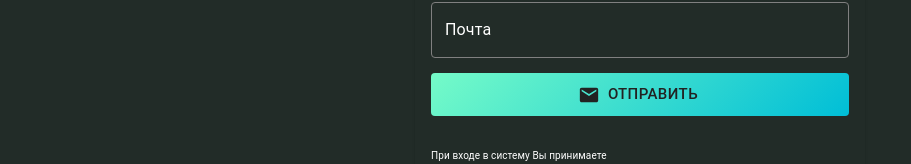
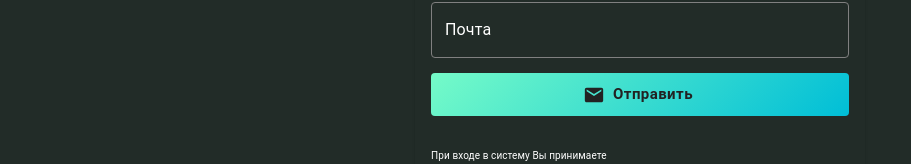
Before and after one commit to dev-tokumei/serviceTypescript, a React (Create React App) app: page / in a window 1280 px wide. Shown: the part 405-569 px from the top of the page, without its empty margins (0-911 px from the left). Built offline with nearby package versions, Linux system fonts and the light colour scheme.

Commit message:
add texttransfrom in component auth & registr

```diff
--- a/src/pages/auth/auth.tsx
+++ b/src/pages/auth/auth.tsx
@@ -47,7 +47,12 @@ export const Auth: React.FC = () => {
               <Button
                 startIcon={<MailIcon />}
                 className='btnModal'
-                sx={{ color: '#222', marginTop: '15px' }}
+                sx={{
+                  color: '#222',
+                  marginTop: '15px',
+                  textTransform: 'capitalize',
+                  fontWeight: 'bold',
+                }}
                 size='large'
               >
                 Отправить
--- a/src/pages/auth/registr/registr.tsx
+++ b/src/pages/auth/registr/registr.tsx
@@ -112,7 +112,12 @@ export const Registr: React.FC = () => {
               fullWidth
               startIcon={<ExitToAppIcon />}
               className='btnModal'
-              sx={{ color: '#222', marginTop: '15px' }}
+              sx={{
+                color: '#222',
+                marginTop: '15px',
+                textTransform: 'capitalize',
+                fontWeight: 'bold',
+              }}
               size='large'
             >
               Начнем
```
